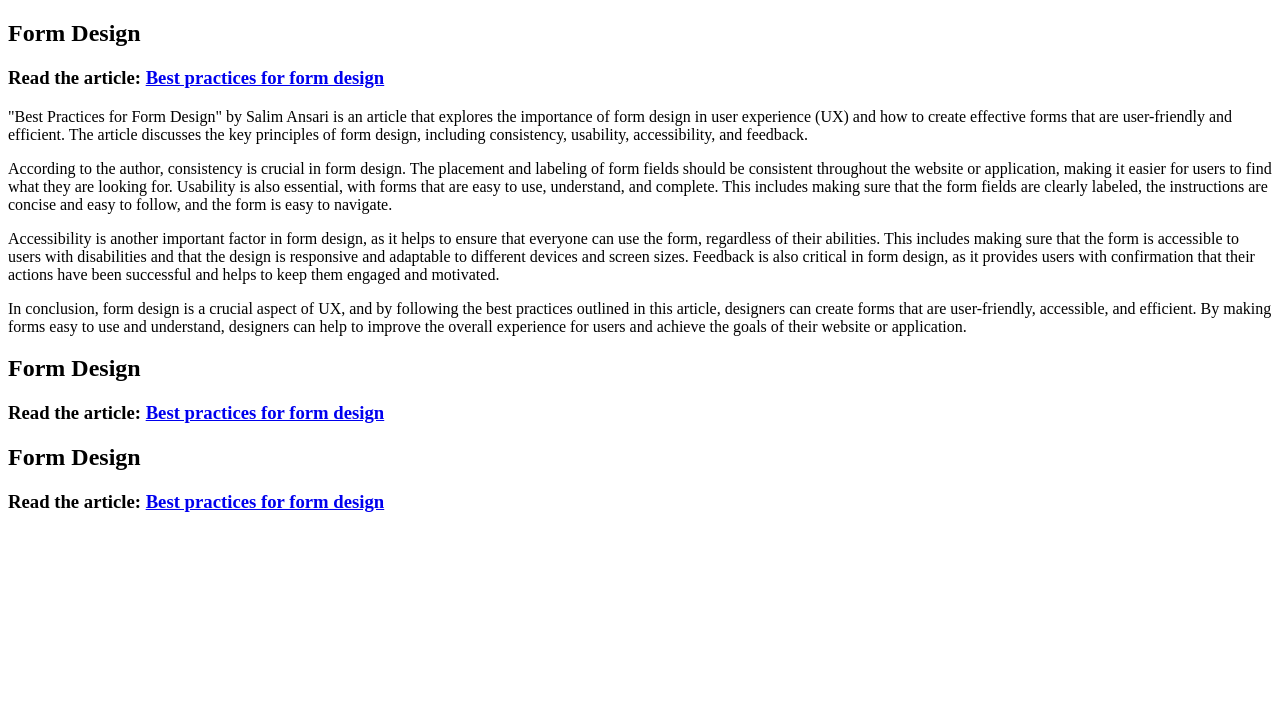
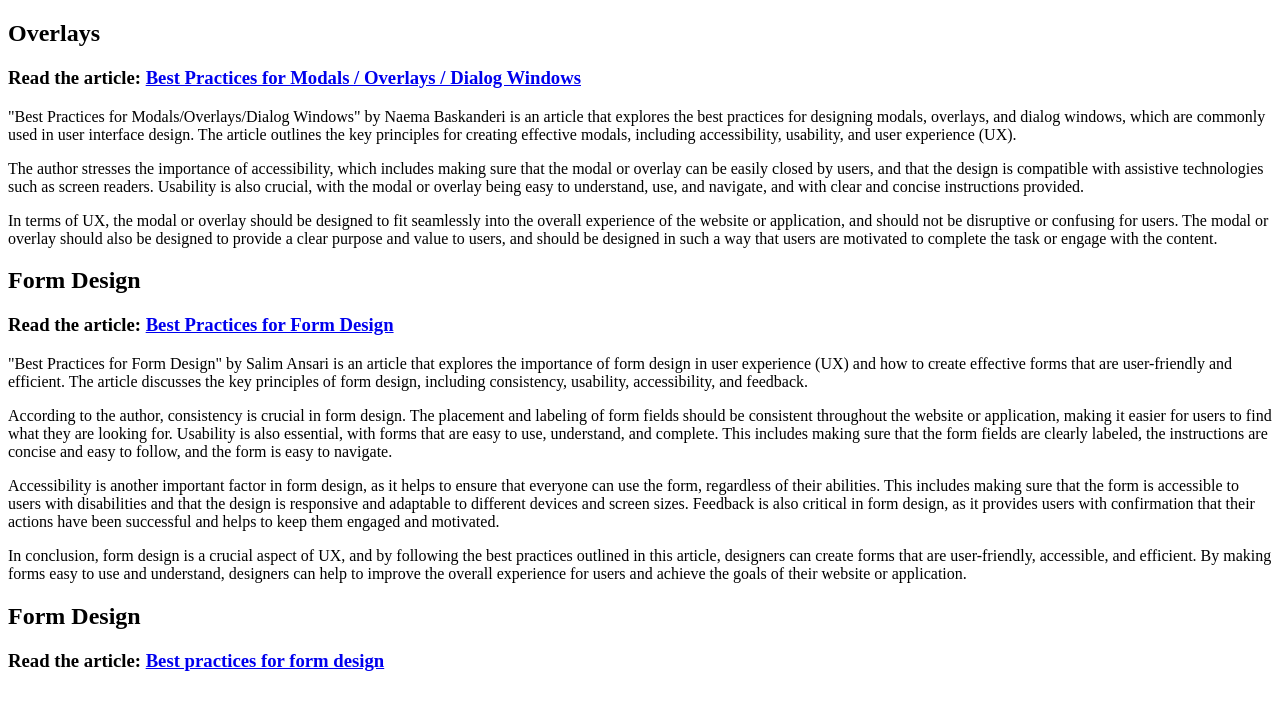
Before and after one commit to hannahleizh/des157a, a plain HTML site: page journal/journal.html in a window 1280 px wide. Drawn offline with Linux system fonts and the light colour scheme.

Commit message:
journal2

```diff
--- a/journal/journal.html
+++ b/journal/journal.html
@@ -7,9 +7,21 @@
     <title>Document</title>
 </head>
 <body>
+
     <article>
-        <h1>Form Design</h1>
-        <h3>Read the article: <a href="https://uxdesign.cc/best-practices-for-form-design-ff5de6ca8e5f">Best practices for form design</a></h3>
+        <h1>Overlays</h1>
+        <h3>Read the article: <a href="https://uxplanet.org/best-practices-for-modals-overlays-dialog-windows-c00c66cddd8c">Best Practices for Modals / Overlays / Dialog Windows</a></h3>
+        <p>"Best Practices for Modals/Overlays/Dialog Windows" by Naema Baskanderi is an article that explores the best practices for designing modals, overlays, and dialog windows, which are commonly used in user interface design. The article outlines the key principles for creating effective modals, including accessibility, usability, and user experience (UX).</p>
+
+        <p>The author stresses the importance of accessibility, which includes making sure that the modal or overlay can be easily closed by users, and that the design is compatible with assistive technologies such as screen readers. Usability is also crucial, with the modal or overlay being easy to understand, use, and navigate, and with clear and concise instructions provided.</p>
+
+
+        <p>In terms of UX, the modal or overlay should be designed to fit seamlessly into the overall experience of the website or application, and should not be disruptive or confusing for users. The modal or overlay should also be designed to provide a clear purpose and value to users, and should be designed in such a way that users are motivated to complete the task or engage with the content.</p>
+    </article>
+
+    <article>
+    <h1>Form Design</h1>
+        <h3>Read the article: <a href="https://uxdesign.cc/best-practices-for-form-design-ff5de6ca8e5f">Best Practices for Form Design</a></h3>
         <p>"Best Practices for Form Design" by Salim Ansari is an article that explores the importance of form design in user experience (UX) and how to create effective forms that are user-friendly and efficient. The article discusses the key principles of form design, including consistency, usability, accessibility, and feedback.</p>
 
         <p>According to the author, consistency is crucial in form design. The placement and labeling of form fields should be consistent throughout the website or application, making it easier for users to find what they are looking for. Usability is also essential, with forms that are easy to use, understand, and complete. This includes making sure that the form fields are clearly labeled, the instructions are concise and easy to follow, and the form is easy to navigate.</p>
@@ -21,12 +33,8 @@
 
     <article>
         <h1>Form Design</h1>
-        <h3>Read the article: <a href="https://uxdesign.cc/best-practices-for-form-design-ff5de6ca8e5f">Best practices for form design</a></h3>        <p></p>
-    </article>
-
-    <article>
-        <h1>Form Design</h1>
-        <h3>Read the article: <a href="https://uxdesign.cc/best-practices-for-form-design-ff5de6ca8e5f">Best practices for form design</a></h3>        <p></p>
+        <h3>Read the article: <a href="https://uxdesign.cc/best-practices-for-form-design-ff5de6ca8e5f">Best practices for form design</a></h3>
+        <p></p>
     </article>
 </body>
 </html>
```
Also changed, not shown: journal/index.html (+10 -9 lines).
